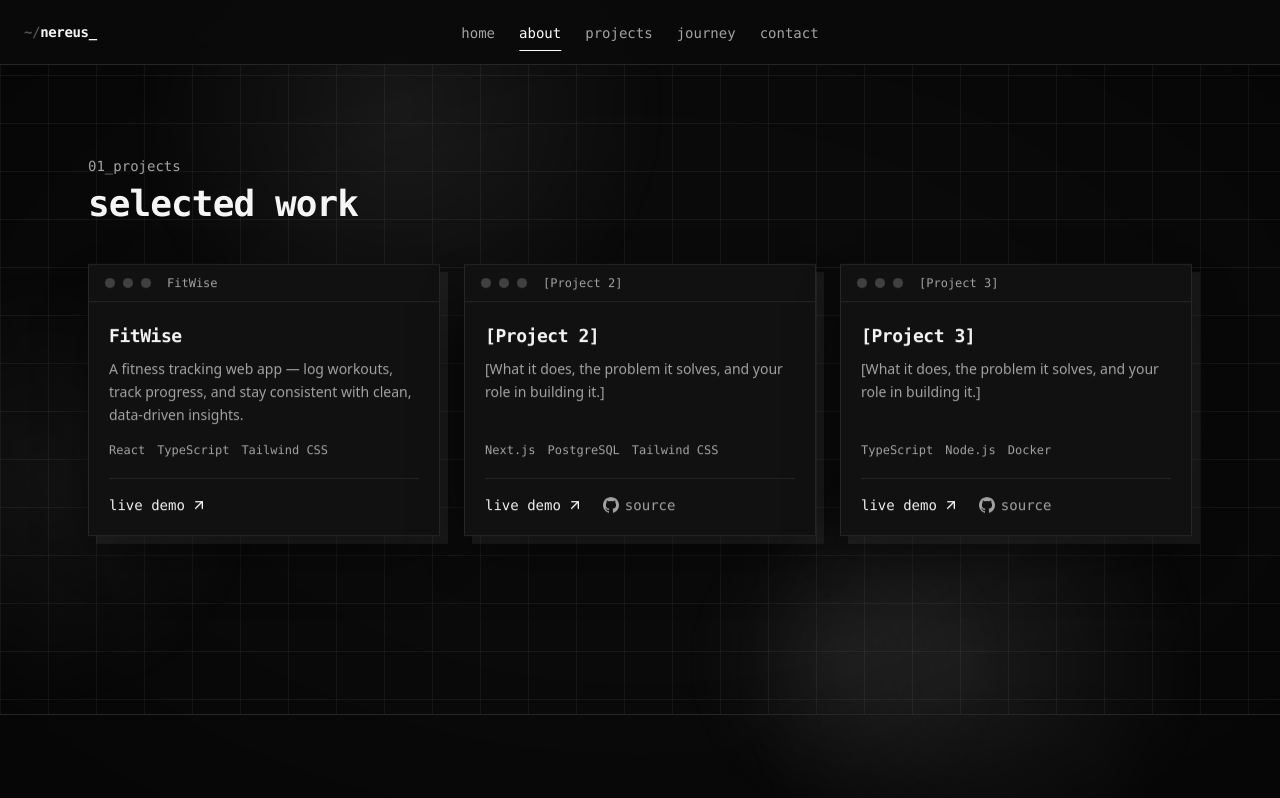
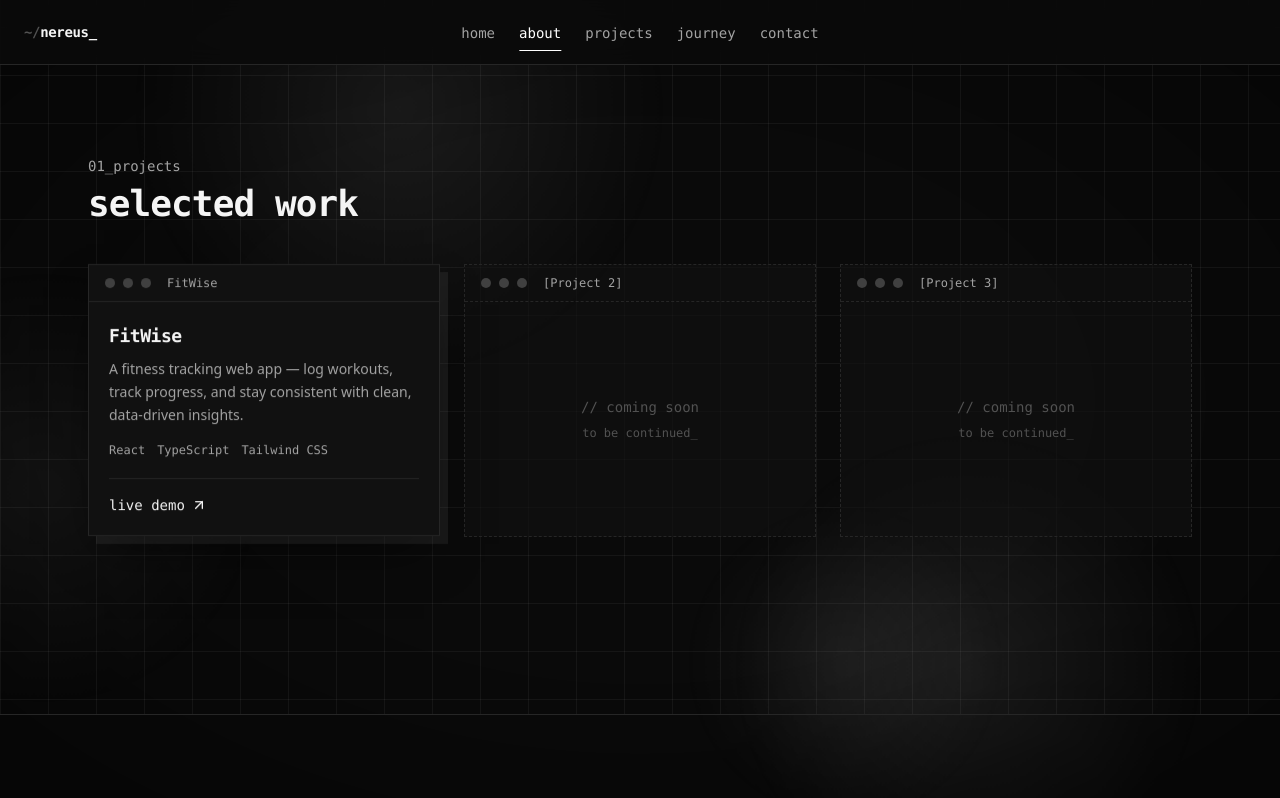
Before and after one commit to nereusofficial/nereus-portfolio, a React (Vite) app: page / in a window 1280 px wide. Both pictures are taken after a click on the element 264 px from the left and 1958 px from the top of the page. Shown: the part 1558-2356 px from the top of the page. Built offline with nearby package versions, Linux system fonts and the light colour scheme.

Commit message:
project card changes

```diff
--- a/src/components/ProjectCard.tsx
+++ b/src/components/ProjectCard.tsx
@@ -46,6 +46,26 @@ export default function ProjectCard({ project }: ProjectCardProps) {
       transition={{ duration: 0.5, ease: 'easeOut' }}
       className="h-full"
     >
+      {project.comingSoon ? (
+        <div className="flex h-full cursor-pointer flex-col border border-dashed border-neutral-300 bg-white/60 dark:border-line dark:bg-panel/60">
+          <div className="flex items-center gap-2 border-b border-dashed border-neutral-300 px-4 py-2.5 dark:border-line">
+            <span className="h-2.5 w-2.5 rounded-full bg-neutral-300 dark:bg-neutral-700" />
+            <span className="h-2.5 w-2.5 rounded-full bg-neutral-300 dark:bg-neutral-700" />
+            <span className="h-2.5 w-2.5 rounded-full bg-neutral-300 dark:bg-neutral-700" />
+            <span className="ml-2 font-mono text-xs text-neutral-500 dark:text-fog">
+              {project.title}
+            </span>
+          </div>
+          <div className="flex flex-1 flex-col items-center justify-center p-5 text-center">
+            <p className="font-mono text-sm text-neutral-400 dark:text-neutral-600">
+              {"// coming soon"}
+            </p>
+            <p className="mt-2 font-mono text-xs text-neutral-400 dark:text-neutral-600">
+              to be continued<span className="animate-blink">_</span>
+            </p>
+          </div>
+        </div>
+      ) : (
         <div
           ref={cardRef}
           onMouseMove={handleMouseMove}
@@ -117,6 +137,7 @@ export default function ProjectCard({ project }: ProjectCardProps) {
             </div>
           </div>
         </div>
+      )}
     </motion.div>
   )
 }
--- a/src/data/projects.ts
+++ b/src/data/projects.ts
@@ -16,6 +16,7 @@ export const projects: Project[] = [
     tags: ['Next.js', 'PostgreSQL', 'Tailwind CSS'],
     liveUrl: 'https://example.com',
     repoUrl: 'https://github.com/yourusername/project-2',
+    comingSoon: true,
   },
   {
     id: 'project-3',
@@ -24,5 +25,6 @@ export const projects: Project[] = [
     tags: ['TypeScript', 'Node.js', 'Docker'],
     liveUrl: 'https://example.com',
     repoUrl: 'https://github.com/yourusername/project-3',
+    comingSoon: true,
   },
 ]
--- a/src/types/index.ts
+++ b/src/types/index.ts
@@ -6,6 +6,7 @@ export interface Project {
   image?: string;
   liveUrl?: string;
   repoUrl?: string;
+  comingSoon?: boolean;
 }
 
 export interface Skill {
```
Lines whose indentation alone changed are shown as unchanged.
